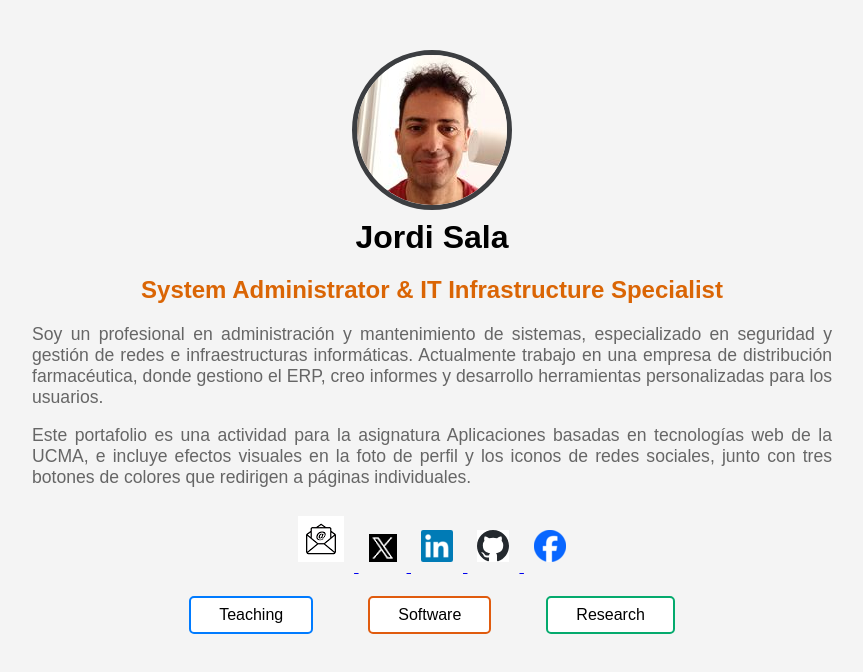
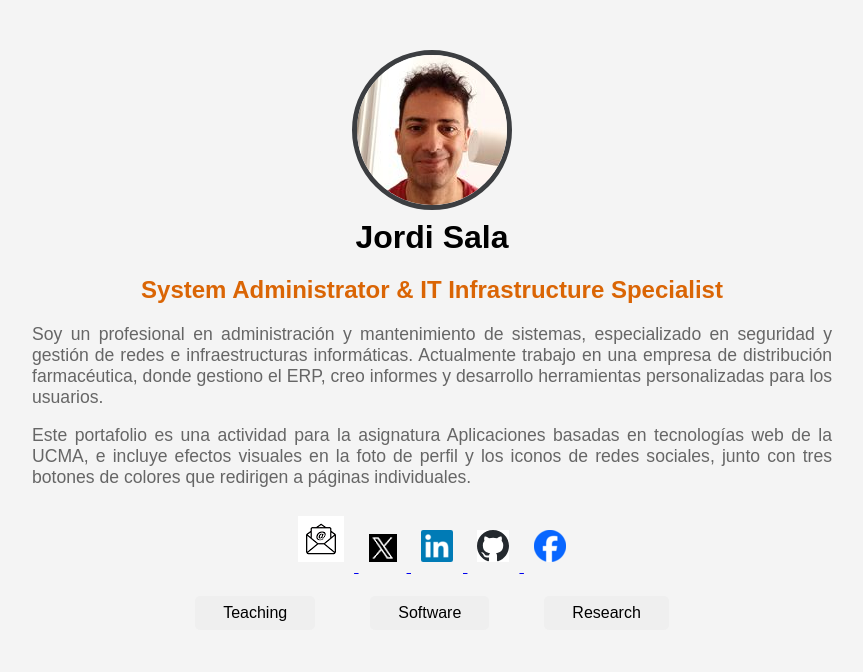
Before and after one commit to blackbomer/portfolioJordiSala, a plain HTML site: page index.html in a window 1280 px wide. Shown: the whole page, without its empty margins (208-1071 px from the left). Drawn offline with Linux system fonts and the light colour scheme.

Commit message:
Update styles.css

```diff
--- a/css/styles.css
+++ b/css/styles.css
@@ -74,7 +74,7 @@ p {
     flex-wrap: wrap;
 }
 
-/* Botones sacados y adaptados de: https://www.eniun.com/botones-css-estilos/*/
+
 .btn {
     border: none;
     color: black;
@@ -86,37 +86,14 @@ p {
 
 }
 
-
-/* Botón Teaching */
-.teaching {
+.boton {
     background-color: white;
-    border: 2px solid #007bff;
+    border: 2px solid #e05b0e8f;
 }
-.teaching:hover {
-    background: #0b7dda;
+.boton:hover {
+    background: #e05b0e8f;
     color: white;
 }
-
-/* Botón Software */
-.software {
-    background-color: white;
-    border: 2px solid #e05b0e;
-}
-.software:hover {
-    background: #e05b0e;
-    color: white;
-}
-
-/* Botón Research */
-.research {
-    background-color: white;
-    border: 2px solid #04AA6D;
-}
-.research:hover {
-    background-color: #46a049;
-    color: white;
-}
-
 
 @media (max-width: 600px) {
     .profile-pic {
```
